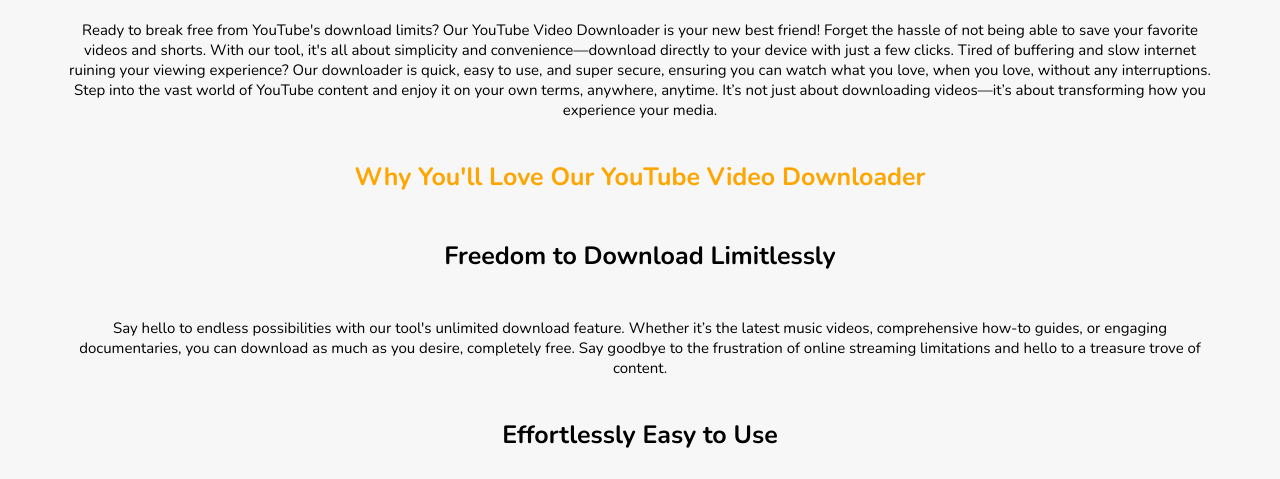
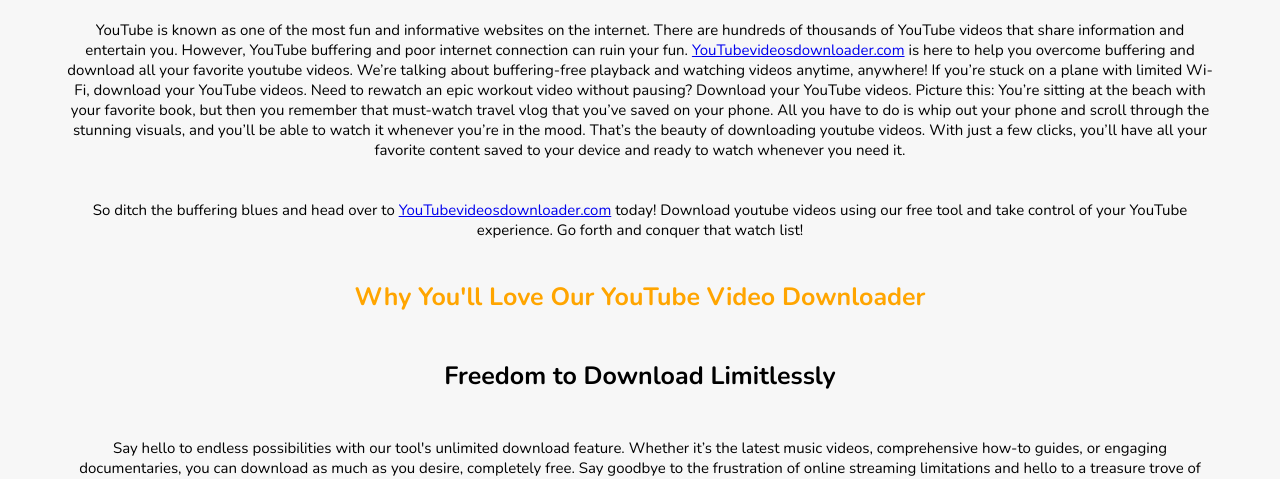
Before and after one commit to NaveenAare/myyuotube, a Flask app: page / in a window 1280 px wide. Shown: the part 734-1213 px from the top of the page. Run offline with Flask 3, Linux system fonts and the light colour scheme; some libraries are stand-ins or nearby versions.

Commit message:
changed text

```diff
--- a/templates/youtubedowloader1.html
+++ b/templates/youtubedowloader1.html
@@ -5,6 +5,11 @@
 <meta name="viewport" content="width=device-width, initial-scale=1.0">
 <title>Download YouTube Videos Safely & Easily - youtubevideosdownloader.com</title>
 <meta name="description" content="Download your favorite YouTube videos in high-quality formats (MP4, etc.) for offline viewing. Learn about responsible downloading practices and explore alternative methods (if applicable).">
+
+
+<meta property="og:site_name" content="YouTube Videos Downloader">
+
+
 <link rel="stylesheet" href="https://cdnjs.cloudflare.com/ajax/libs/font-awesome/5.15.3/css/all.min.css"/>
 <link href="https://fonts.googleapis.com/css2?family=Nunito:wght@400;700&display=swap" rel="stylesheet">
 <link rel="icon" href="static/favicon.ico" type="image/x-icon">
@@ -96,7 +101,6 @@
     },
     "url" : "https://youtubevideosdownloader.com/",
     "datePublished": "2024-04-17",
-    "dateModified":"2024-04-30",
     "headline": "YouTubeVideosDownloader: Online youtube video downloader",
     "image": {
         "@type": "ImageObject",
@@ -1071,7 +1075,16 @@
     </div>
 
 
-<h4>Ready to break free from YouTube's download limits? Our YouTube Video Downloader is your new best friend! Forget the hassle of not being able to save your favorite videos and shorts. With our tool, it's all about simplicity and convenience—download directly to your device with just a few clicks. Tired of buffering and slow internet ruining your viewing experience? Our downloader is quick, easy to use, and super secure, ensuring you can watch what you love, when you love, without any interruptions. Step into the vast world of YouTube content and enjoy it on your own terms, anywhere, anytime. It’s not just about downloading videos—it’s about transforming how you experience your media.</h4>
+<h4>YouTube is known as one of the most fun and informative websites on the internet. There are hundreds of thousands of YouTube videos that share information and entertain you. However, YouTube buffering and poor internet connection can ruin your fun. <a href="https://YouTubevideosdownloader.com">YouTubevideosdownloader.com</a> is here to help you overcome buffering and download all your favorite youtube videos. We’re talking about buffering-free playback and watching videos anytime, anywhere!
+
+If you’re stuck on a plane with limited Wi-Fi, download your YouTube videos. Need to rewatch an epic workout video without pausing? Download your YouTube videos.
+
+Picture this: You’re sitting at the beach with your favorite book, but then you remember that must-watch travel vlog that you’ve saved on your phone. All you have to do is whip out your phone and scroll through the stunning visuals, and you’ll be able to watch it whenever you’re in the mood.
+
+That’s the beauty of downloading youtube videos. With just a few clicks, you’ll have all your favorite content saved to your device and ready to watch whenever you need it.</h4>
+
+
+<h4> So ditch the buffering blues and head over to <a href="https://YouTubevideosdownloader.com">YouTubevideosdownloader.com</a> today!  Download youtube videos using our free tool and take control of your YouTube experience. Go forth and conquer that watch list! </h4>
 
 
     <div class="tags-container">
@@ -1386,6 +1399,10 @@
 ;"  target="_blank">Terms & Conditions</a></p>
         <p>Copyright &copy; 2024 youtubevideodownloader.com. All Rights Reserved.</p>
         <p><a href="/contactus" style="color: #f8f9fa;" target="_blank">Contact Us</a></p>
+               <p><a href="https://youtubevideosdownloader.com" style="color: #f8f9fa;" target="_blank">English</a></p>
+        <p><a href="https://youtubevideosdownloader.com/de" style="color: #f8f9fa;" target="_blank">German</a></p>
+         <p><a href="https://youtubevideosdownloader.com/es" style="color: #f8f9fa;" target="_blank">Spanish</a></p>
+        <p><a href="https://youtubevideosdownloader.com/pt" style="color: #f8f9fa;" target="_blank">Portuguese</a></p>
     </div>
 
 </div>
```
Also changed, not shown: templates/german_yt.html (+12 -2 lines), templates/portuguese.html (+12 -2 lines), templates/yt_spanish.html (+12 -2 lines).
